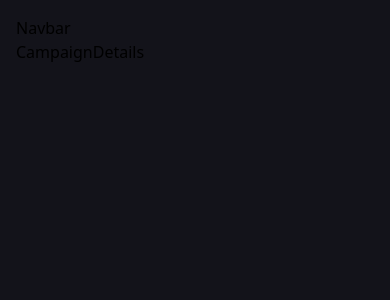
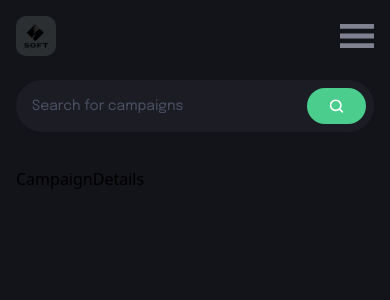
Before and after one commit to AbdulQuayyum/crowdfunding_platform, a React (Vite) app in the folder client/: page /CampaignDetails/1 in a window 390 px wide. Shown: the top 300 px of the page. Built offline with nearby package versions, Linux system fonts and the light colour scheme; what @thirdweb-dev/react would draw is missing.

Commit message:
Still Cooking

```diff
--- a/client/index.html
+++ b/client/index.html
@@ -2,7 +2,7 @@
 <html lang="en">
   <head>
     <meta charset="UTF-8" />
-    <link rel="icon" type="image/svg+xml" href="/src/favicon.svg" />
+    <link rel="icon" type="image/svg+xml" href="./src/Assets/logo2.png " />
     <meta name="viewport" content="width=device-width, initial-scale=1.0" />
     <title>Crowdfunding Platform</title>
   </head>
--- a/client/src/Components/Index.js
+++ b/client/src/Components/Index.js
@@ -1,3 +1,4 @@
 export { default as CustomButton } from "./CustomButton"
+export { default as Loader } from "./Loader"
 export { default as Navbar } from "./Navbar"
 export { default as Sidebar } from "./Sidebar"
--- /dev/null
+++ b/client/src/Components/Loader.jsx
@@ -0,0 +1,14 @@
+import React from 'react'
+
+import { loader } from '../Assets/Index';
+
+const Loader = () => {
+  return (
+    <div className="fixed inset-0 z-10 h-screen bg-[rgba(0,0,0,0.7)] flex items-center justify-center flex-col">
+      <img src={loader} alt="loader" className="w-[100px] h-[100px] object-contain"/>
+      <p className="mt-[20px] font-epilogue font-bold text-[20px] text-white text-center">Transaction is in progress <br /> Please wait...</p>
+    </div>
+  )
+}
+
+export default Loader
--- a/client/src/Components/Navbar.jsx
+++ b/client/src/Components/Navbar.jsx
@@ -3,14 +3,91 @@
 
 import { CustomButton } from "./Index"
 import { Logo2, menu, search, thirdweb } from '../Assets/Index';
-import {  navlinks } from "../Constants/Index"
+import { navlinks } from "../Constants/Index"
 
 const Navbar = () => {
   const navigate = useNavigate();
   const [isActive, setIsActive] = useState('dashboard');
   const [toggleDrawer, setToggleDrawer] = useState(false);
   return (
-    <div>Navbar</div>
+    <div className="flex md:flex-row flex-col-reverse justify-between mb-[35px] gap-6">
+      <div className="lg:flex-1 flex flex-row max-w-[458px] py-2 pl-4 pr-2 h-[52px] bg-[#1c1c24] rounded-[100px]">
+        <input type="text" placeholder="Search for campaigns" className="flex w-full font-epilogue font-normal text-[14px] placeholder:text-[#4b5264] text-white bg-transparent outline-none" />
+
+        <div className="w-[72px] h-full rounded-[20px] bg-[#4acd8d] flex justify-center items-center cursor-pointer">
+          <img src={search} alt="search" className="w-[15px] h-[15px] object-contain" />
+        </div>
+      </div>
+
+      <div className="flex-row justify-end hidden gap-4 sm:flex">
+        <CustomButton
+          btnType="button"
+        // title={address ? 'Create a campaign' : 'Connect'}
+        // styles={address ? 'bg-[#1dc071]' : 'bg-[#8c6dfd]'}
+        // handleClick={() => {
+        //   if(address) navigate('createCampaign')
+        //   else connect()
+        // }}
+        />
+
+        <Link to="/Profile">
+          <div className="w-[52px] h-[52px] rounded-full bg-[#2c2f32] flex justify-center items-center cursor-pointer">
+            <img src={thirdweb} alt="user" className="w-[60%] h-[60%] object-contain" />
+          </div>
+        </Link>
+      </div>
+
+      {/* Small screen navigation */}
+      <div className="relative flex items-center justify-between sm:hidden">
+        <div className="w-[40px] h-[40px] rounded-[10px] bg-[#2c2f32] flex justify-center items-center cursor-pointer">
+          <img src={Logo2} alt="user" className="w-[60%] h-[60%] object-contain" />
+        </div>
+
+        <img
+          src={menu}
+          alt="menu"
+          className="w-[34px] h-[34px] object-contain cursor-pointer"
+          onClick={() => setToggleDrawer((prev) => !prev)}
+        />
+
+        <div className={`absolute top-[60px] right-0 left-0 bg-[#1c1c24] z-10 shadow-secondary py-4 ${!toggleDrawer ? '-translate-y-[100vh]' : 'translate-y-0'} transition-all duration-700`}>
+          <ul className="mb-4">
+            {navlinks.map((link) => (
+              <li
+                key={link.name}
+                className={`flex p-4 ${isActive === link.name && 'bg-[#3a3a43]'}`}
+                onClick={() => {
+                  setIsActive(link.name);
+                  setToggleDrawer(false);
+                  navigate(link.link);
+                }}
+              >
+                <img
+                  src={link.imgUrl}
+                  alt={link.name}
+                  className={`w-[24px] h-[24px] object-contain ${isActive === link.name ? 'grayscale-0' : 'grayscale'}`}
+                />
+                <p className={`ml-[20px] font-epilogue font-semibold text-[14px] ${isActive === link.name ? 'text-[#1dc071]' : 'text-[#808191]'}`}>
+                  {link.name}
+                </p>
+              </li>
+            ))}
+          </ul>
+
+          <div className="flex mx-4">
+            <CustomButton
+              btnType="button"
+            // title={address ? 'Create a campaign' : 'Connect'}
+            // styles={address ? 'bg-[#1dc071]' : 'bg-[#8c6dfd]'}
+            // handleClick={() => {
+            //   if(address) navigate('createCampaign')
+            //   else connect();
+            // }}
+            />
+          </div>
+        </div>
+      </div>
+    </div>
   )
 }
 
--- a/client/src/Components/Sidebar.jsx
+++ b/client/src/Components/Sidebar.jsx
@@ -25,7 +25,7 @@
       </Link>
 
       <div className="flex-1 flex flex-col justify-between items-center bg-[#1c1c24] rounded-[20px] w-[76px] py-4 mt-12">
-        <div className="flex flex-col justify-center items-center gap-3">
+        <div className="flex flex-col items-center justify-center gap-3">
           {navlinks.map((link) => (
             <Icon
               key={link.name}
--- a/client/src/Views/CreateCampaign.jsx
+++ b/client/src/Views/CreateCampaign.jsx
@@ -1,6 +1,28 @@
-import React from 'react'
+import React, { useState } from 'react'
+import { useNavigate } from 'react-router-dom';
+import { ethers } from 'ethers';
+
+import { money } from '../Assets/Index';
+import { CustomButton } from "../Components/Index"
+import { checkIfImage } from "../Utilities/Index"
 
 const CreateCampaign = () => {
+  const navigate = useNavigate();
+  const [isLoading, setIsLoading] = useState(false);
+  const { createCampaign } = useStateContext();
+  const [form, setForm] = useState({
+    name: '',
+    title: '',
+    description: '',
+    target: '',
+    deadline: '',
+    image: ''
+  });
+
+  const handleFormFieldChange = (fieldName, e) => {
+    setForm({ ...form, [fieldName]: e.target.value })
+  }
+
   return (
     <div>CreateCampaign</div>
   )
```
